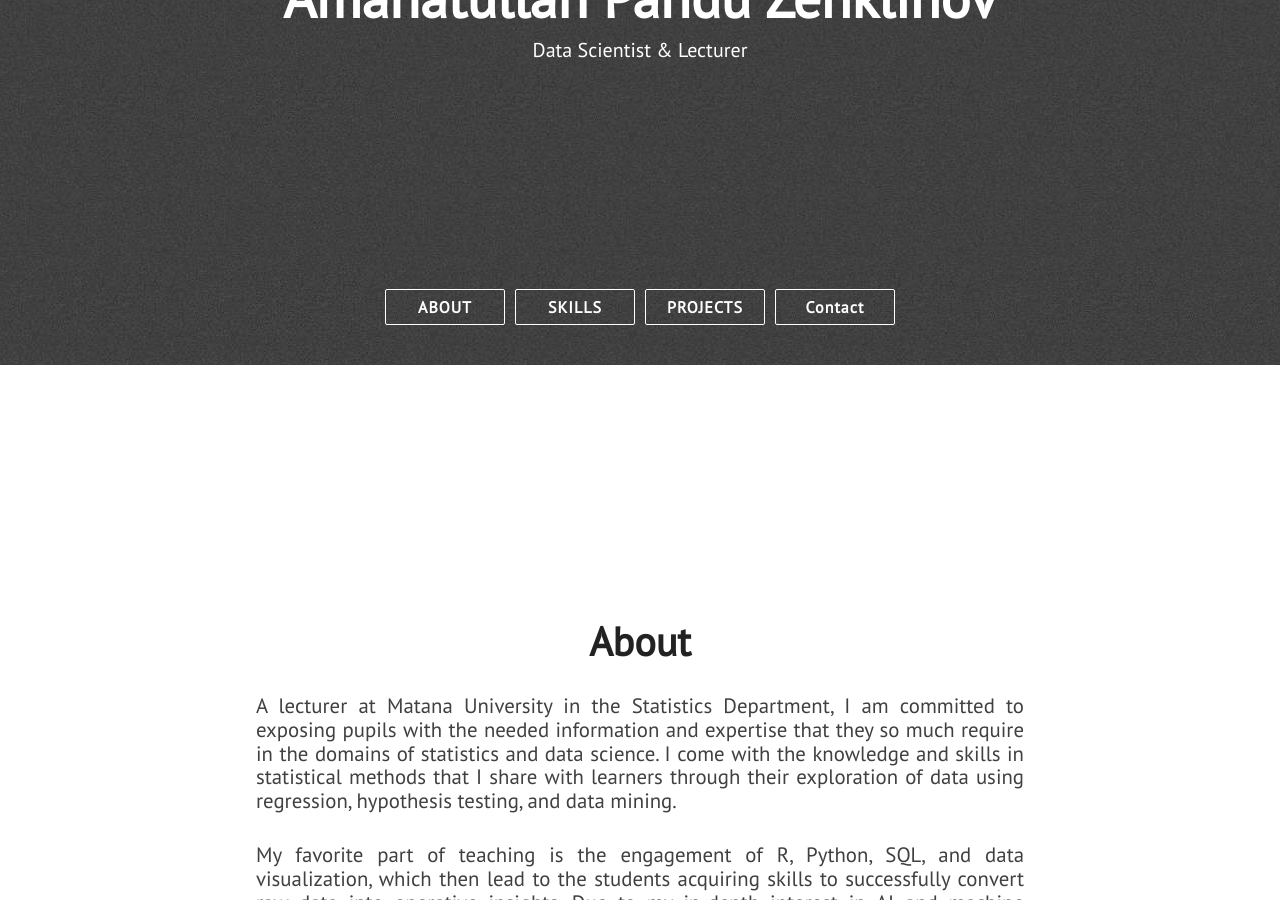
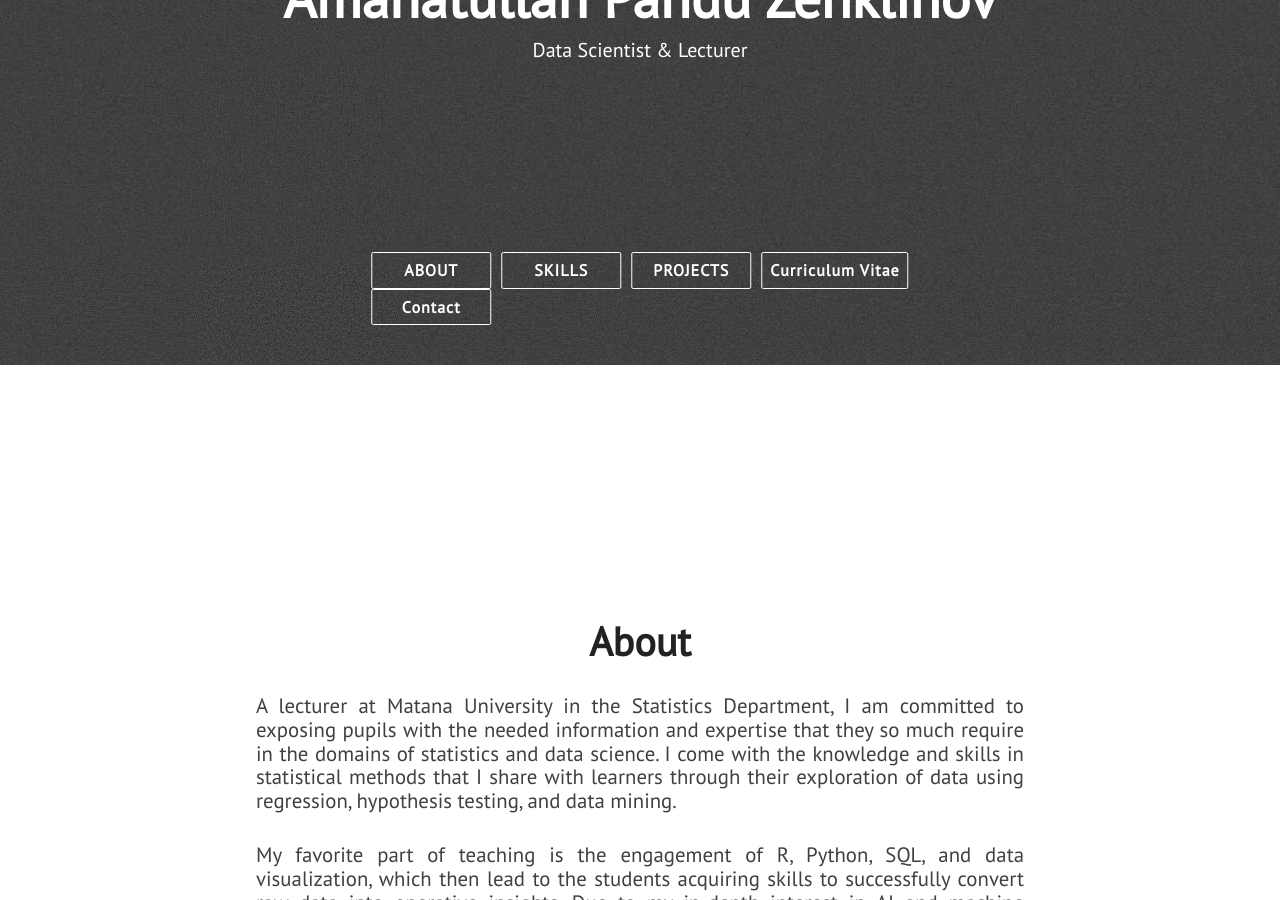
Before and after one commit to zenklinov/portfolio, a Jekyll site: the page built from index.html, in a window 1280 px wide and 900 px high, scrolled down 535 px. Built offline with Jekyll 4.4.1, drawn with Linux system fonts in a browser that asks for light colours; nearby versions of some CDN libraries.

Commit message:
Update nav.html

```diff
--- a/_includes/nav.html
+++ b/_includes/nav.html
@@ -10,6 +10,7 @@
             <a class="semi-transparent-button with-border nav-links" href="#about">ABOUT</a>
             <a class="semi-transparent-button with-border nav-links" href="#skills">SKILLS</a>
             <a class="semi-transparent-button with-border nav-links" href="#projects">PROJECTS</a>
+            <a class="semi-transparent-button with-border nav-links" href="#projects">Curriculum Vitae</a>
             <a class="semi-transparent-button with-border nav-links" href="#extra">Contact</a>
             <!-- <a class="semi-transparent-button with-border nav-links" href="#experience">EXPERIENCES</a> -->
         </div>
```
